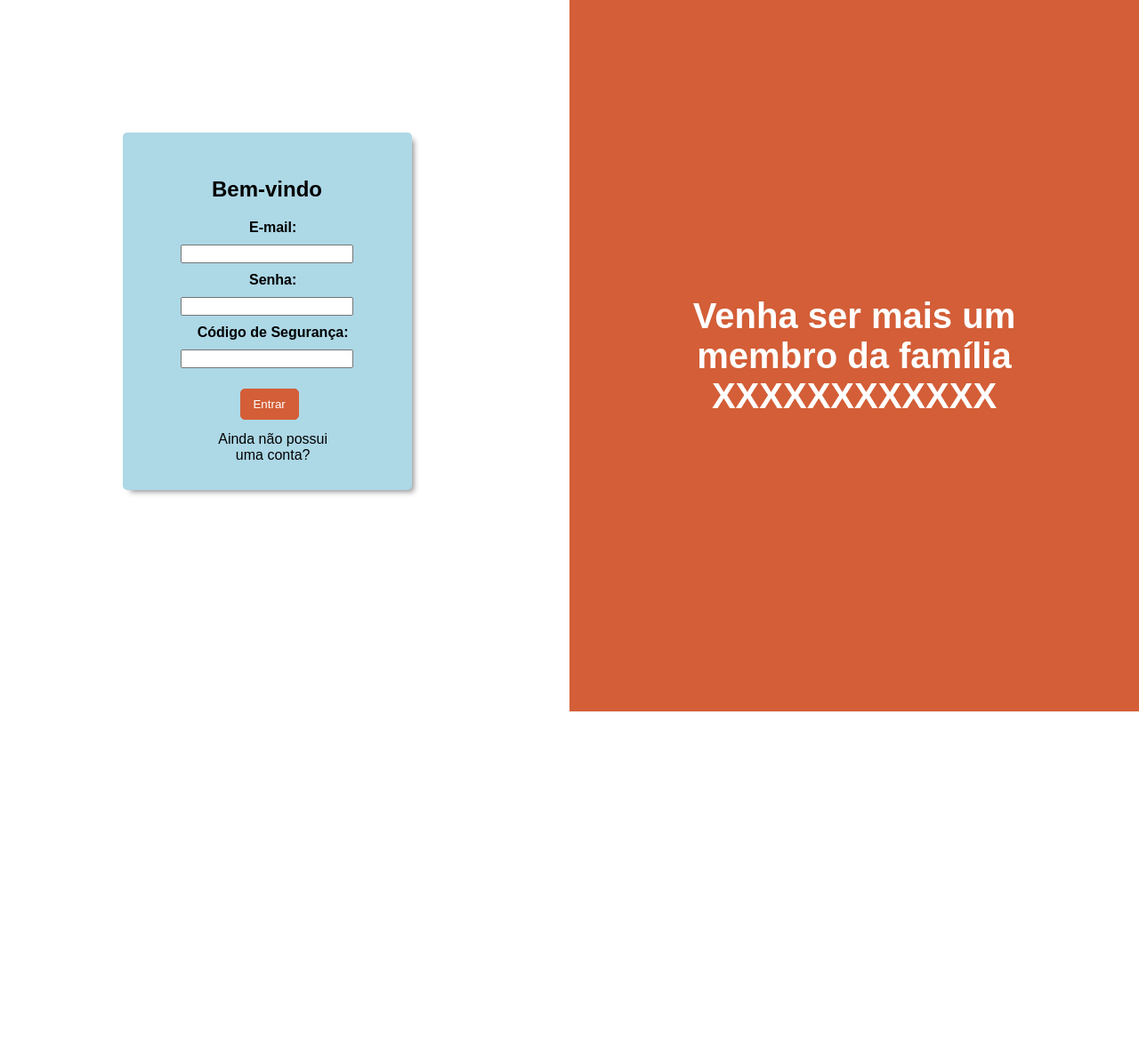
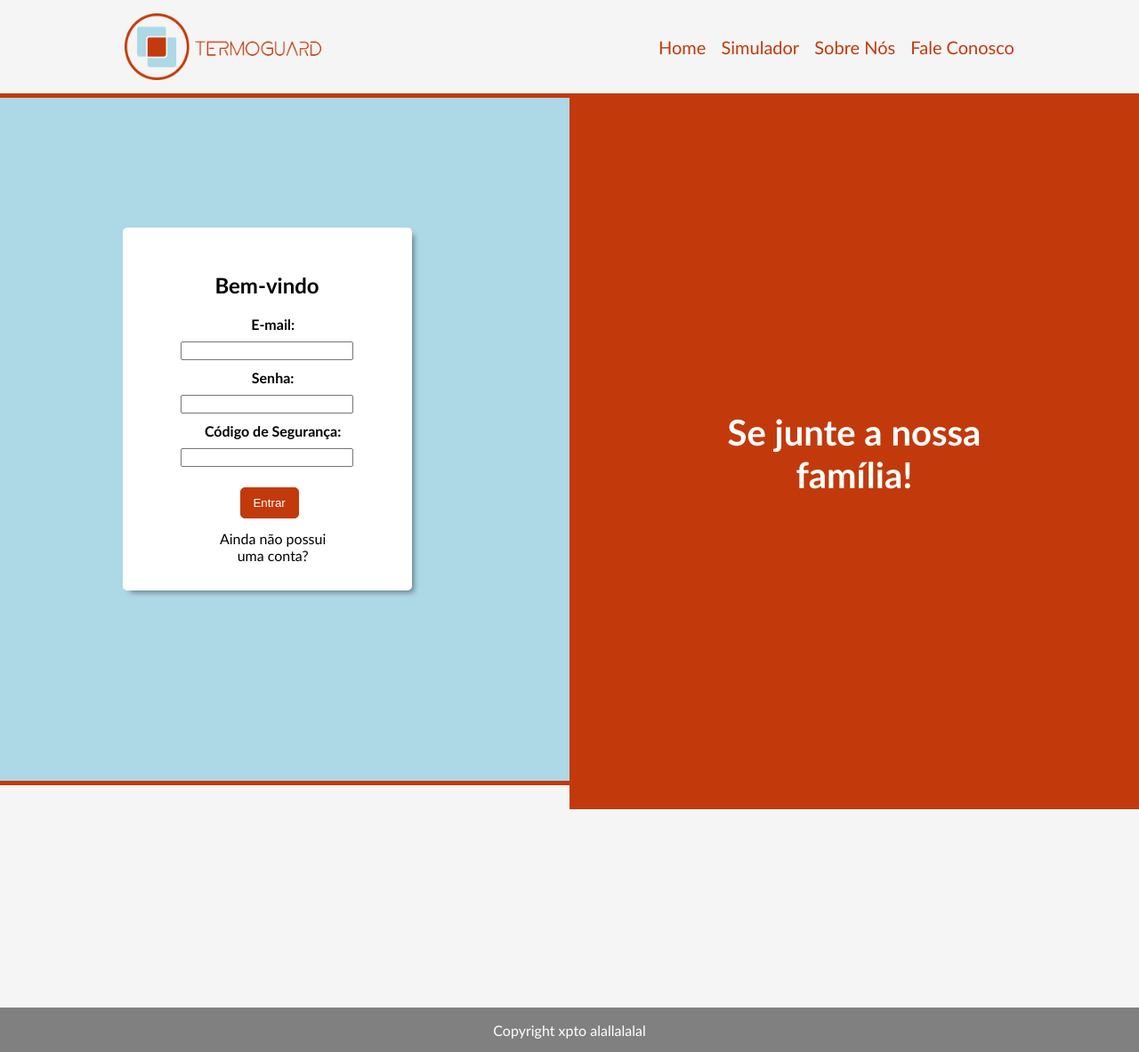
Before and after one commit to JPedroDuarte23/Pagina_login, a plain HTML site: page login_cadastro.html in a window 1280 px wide. Shown: the whole page at 89% size. Before the commit the page ends 800 px from the top, so only its background shows below. Drawn offline with Linux system fonts and the light colour scheme.

Commit message:
Subindo código arrumado

```diff
--- a/login_cadastro.html
+++ b/login_cadastro.html
@@ -10,8 +10,19 @@
 </head>
 
 <body>
+    <div class="header">
+        <div class="container">
+            <img src="logo.png" alt="" class="logomarca">
+          <ul class="navbar">
+            <li><a href="">Home</a></li>
+            <li><a href="">Simulador</a></li>
+            <li><a href="">Sobre Nós</a></li>
+            <li><a href="">Fale Conosco</a></li>
+          </ul>
+        </div>
+      </div>
     <div class="cobrir" id="div_bloco">
-        <h2>Venha ser mais um membro da família XXXXXXXXXXXX</h2>
+        <h2>Se junte a nossa família!</h2>
     </div>
     <div class="section">
         <div class="box_esquerda">
@@ -37,6 +48,11 @@
             </div>
         </div>
     </div>
+    <footer>
+        <div class="footer_2">
+            Copyright xpto alallalalal
+        </div>
+    </footer>
     <div id="div_style"></div>
 </body>
 
@@ -55,7 +71,7 @@
     function entrar() {
         alert("Você entrou com sucesso")
     }
-    function cadastrar(){
+    function cadastrar() {
         alert("Você se cadastrou com sucesso")
     }
 </script>
--- a/style_login.css
+++ b/style_login.css
@@ -1,8 +1,52 @@
+
+@font-face{
+    font-family: "astro";
+    src: url('Astro.ttf');
+  }
 body {
     margin: auto;
-    font-family: Arial, Helvetica, sans-serif;
-    background-color: white;
+    font-family:'Gill Sans', 'Gill Sans MT', Calibri, 'Trebuchet MS', sans-serif ;
+    background-color: lightblue;
+    width: 100%;
+    height: 100vh;
 }
+.container {
+    display: flex;
+    width: 80%;
+    margin: auto;
+    padding: 0px;
+}
+/* Header */
+.header {
+    background-color: #f5f5f5;
+    border-bottom: 5px solid #c23a0b;
+    height: 75px;
+    display: flex;
+    align-items: center;
+    padding: 15px;
+  }
+
+  .header .container {
+    justify-content: space-between;
+  }
+  .navbar {
+    list-style-type: none;
+    display: flex;
+    align-items: center;
+    flex-direction: row;
+    justify-content: space-between;
+    width: 400px;
+  }
+  .navbar a {
+    color: #c23a0b;
+    text-decoration: none;
+    font-size: 15pt;
+  }
+  .logomarca {
+    width: 225px;
+    height: 75px;
+    margin: 0px;
+  }
 /* Animação e caixa pra cobrir*/
 
 @keyframes esquerda {
@@ -30,7 +74,7 @@ body {
    animation: direita 2s forwards;
 }
 .cobrir {
-    background-color: #d35e37;
+    background-color: #c23a0b;
     width: 50%;
     height: 100%;
     position: absolute;
@@ -83,7 +127,7 @@ body {
     margin-top: 100px;
     padding: 30px;
     width: 50%;
-    background-color: lightblue;
+    background-color: white;
     border-radius: 5px;
     -webkit-box-shadow: 5px 5px 6px -3px rgba(0,0,0,0.44);
     box-shadow: 5px 5px 6px -3px rgba(0,0,0,0.44);
@@ -101,9 +145,9 @@ body {
     margin: 5% 35% 5% 37% ;
     width: 25%;
     height: 35px;
-    background-color: #d35e37;
+    background-color: #c23a0b;
     border-radius: 5px;
-    border: 1px solid #d35e37;
+    border: 1px solid #c23a0b;
     color: white;
     cursor: pointer;
 }
@@ -124,3 +168,23 @@ body {
 .cadastro {
     margin-right: 100px;
 }
+
+/* Footer */
+footer {
+    display: flex;
+    width: 100%;
+    height: 300px;
+    background-color: #f5f5f5;
+    margin-top: 168px;
+    border-top: 5px solid #c23a0b
+}
+.footer_2 {
+    background-color: gray;
+    align-self: self-end;
+    width: 100%;
+    height: 50px;
+    display: flex;
+    align-items: center;
+    justify-content: center;
+    color: white;
+}
```
Also changed, not shown: Astro.ttf (added), logo.png (added), logo2.png (added).
